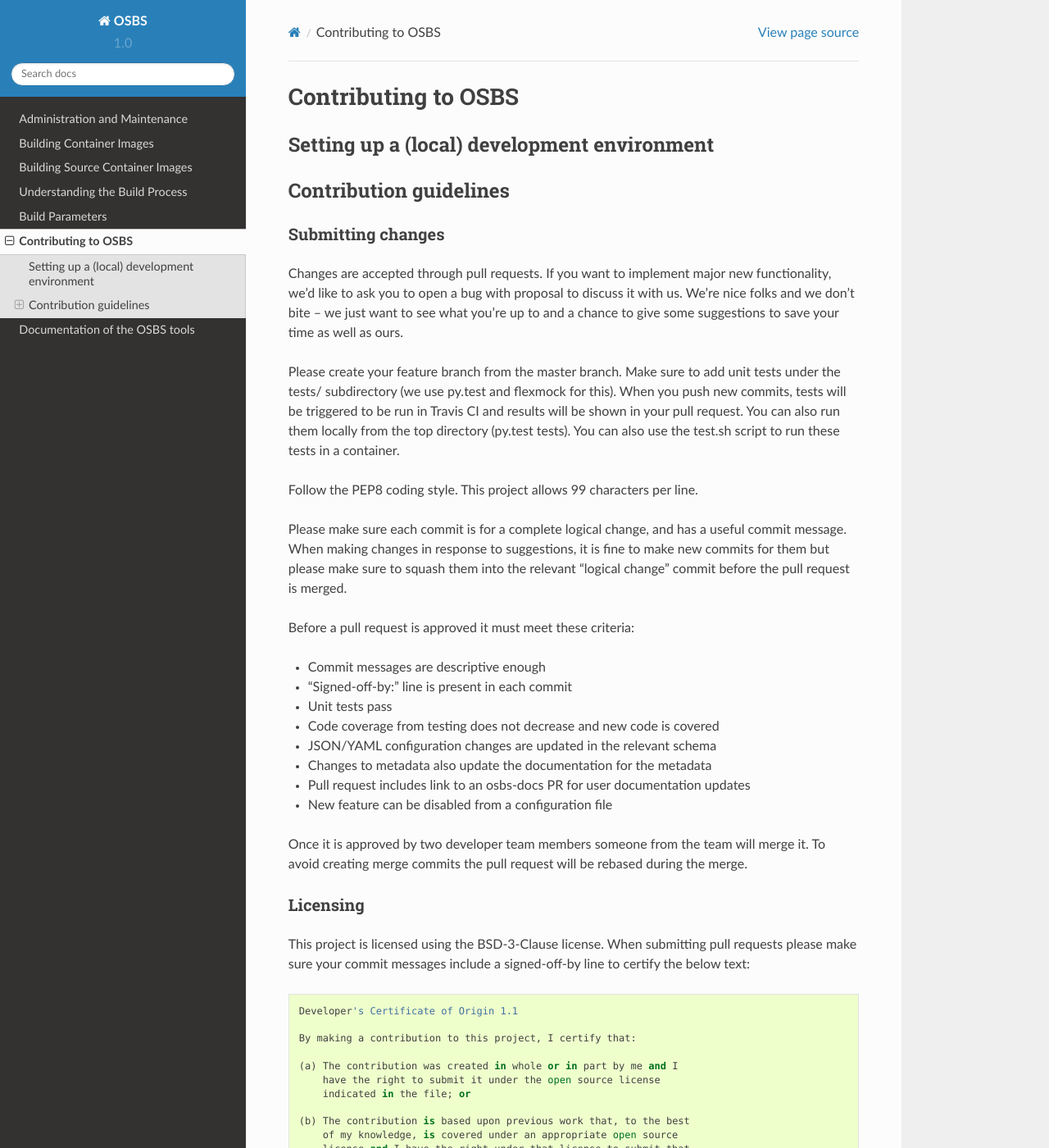
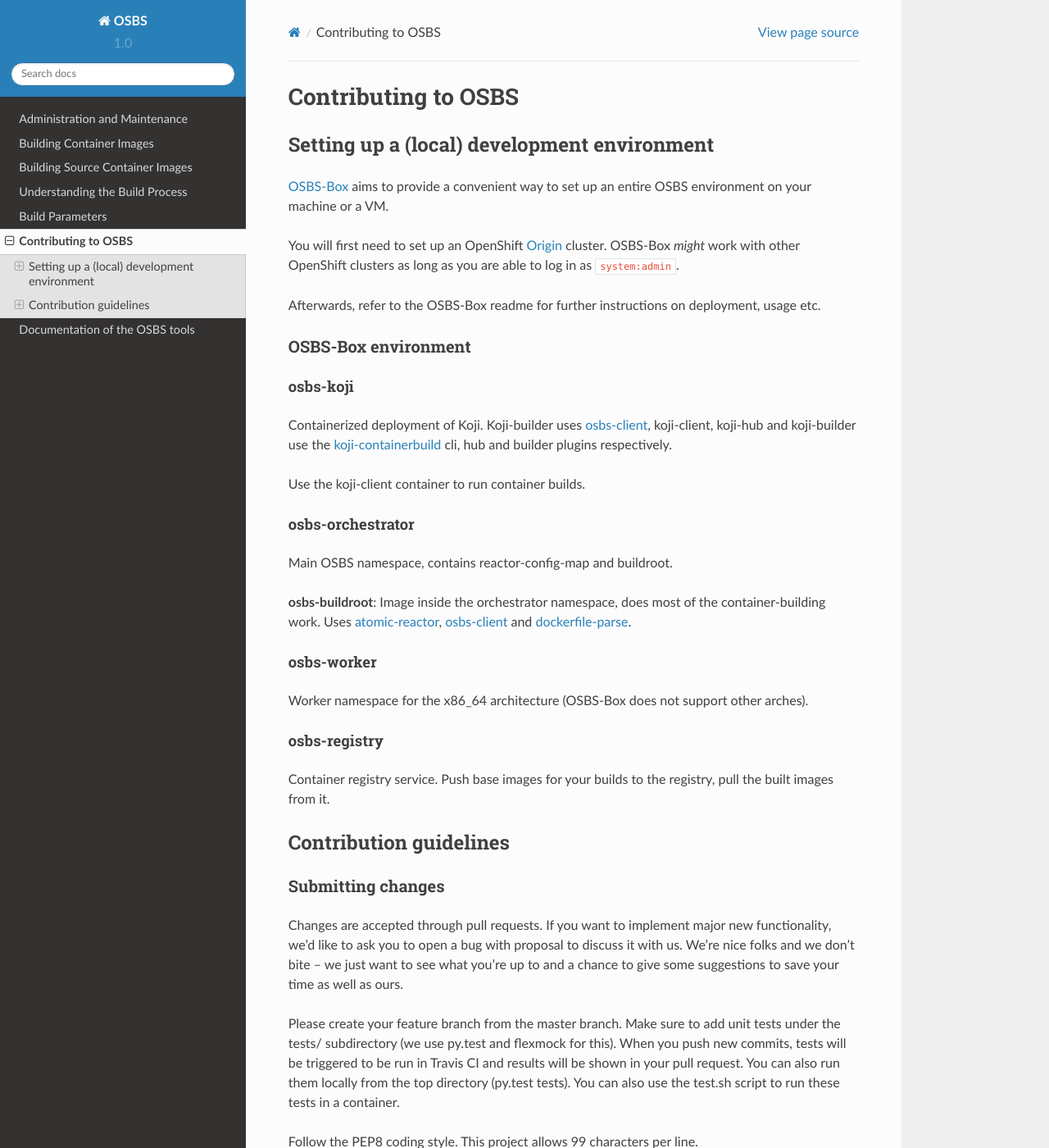
Before and after one commit to containerbuildsystem/osbs-docs, a Sphinx documentation site: the page built from docs/contributors.rst, in a window 1280 px wide and 1400 px high. Shown: the whole window at 82% size. Built offline with Sphinx 7.4.7 and the Read the Docs theme 2.0.0, drawn with Linux system fonts in a browser that asks for light colours.

Commit message:
Add OSBS-Box content to contributors doc
* OSBS-2999

Signed-off-by: Adam Cmiel <acmiel@redhat.com>

```diff
--- a/docs/contributors.rst
+++ b/docs/contributors.rst
@@ -3,6 +3,56 @@
 
 Setting up a (local) development environment
 --------------------------------------------
+
+OSBS-Box_ aims to provide a convenient way to set up an entire OSBS
+environment on your machine or a VM.
+
+You will first need to set up an OpenShift Origin_ cluster. OSBS-Box
+*might* work with other OpenShift clusters as long as you are able to
+log in as ``system:admin``.
+
+Afterwards, refer to the OSBS-Box readme for further instructions on
+deployment, usage etc.
+
+OSBS-Box environment
+~~~~~~~~~~~~~~~~~~~~
+
+osbs-koji
+.........
+
+Containerized deployment of Koji. Koji-builder uses osbs-client_,
+koji-client, koji-hub and koji-builder use the koji-containerbuild_
+cli, hub and builder plugins respectively.
+
+Use the koji-client container to run container builds.
+
+osbs-orchestrator
+.................
+
+Main OSBS namespace, contains reactor-config-map and buildroot.
+
+**osbs-buildroot**: Image inside the orchestrator namespace, does most
+of the container-building work. Uses atomic-reactor_, osbs-client_ and
+dockerfile-parse_.
+
+osbs-worker
+...........
+
+Worker namespace for the x86_64 architecture (OSBS-Box does
+not support other arches).
+
+osbs-registry
+.............
+
+Container registry service. Push base images for your builds to the
+registry, pull the built images from it.
+
+.. _OSBS-Box: https://github.com/containerbuildsystem/osbs-box
+.. _Origin: https://github.com/openshift/origin/blob/release-3.11/docs/cluster_up_down.md
+.. _osbs-client: https://github.com/containerbuildsystem/osbs-client
+.. _atomic-reactor: https://github.com/containerbuildsystem/atomic-reactor
+.. _koji-containerbuild: https://github.com/containerbuildsystem/koji-containerbuild
+.. _dockerfile-parse: https://github.com/containerbuildsystem/dockerfile-parse
 
 Contribution guidelines
 -----------------------
```
